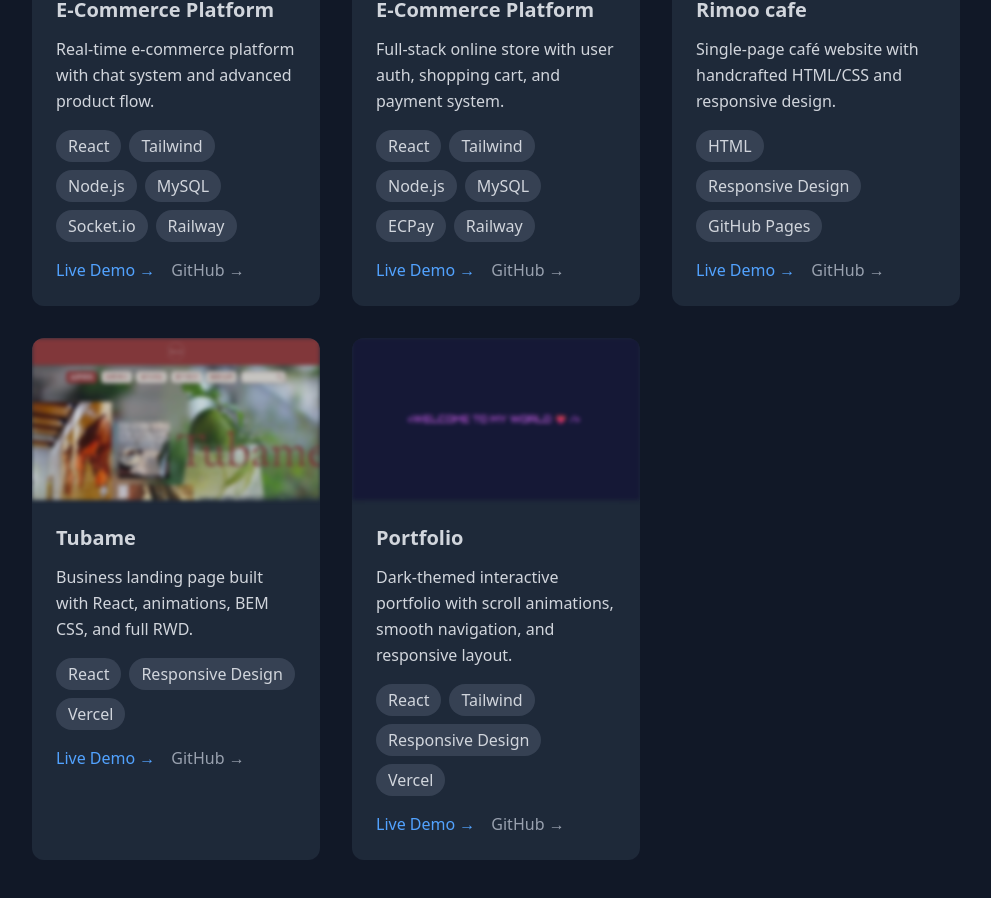
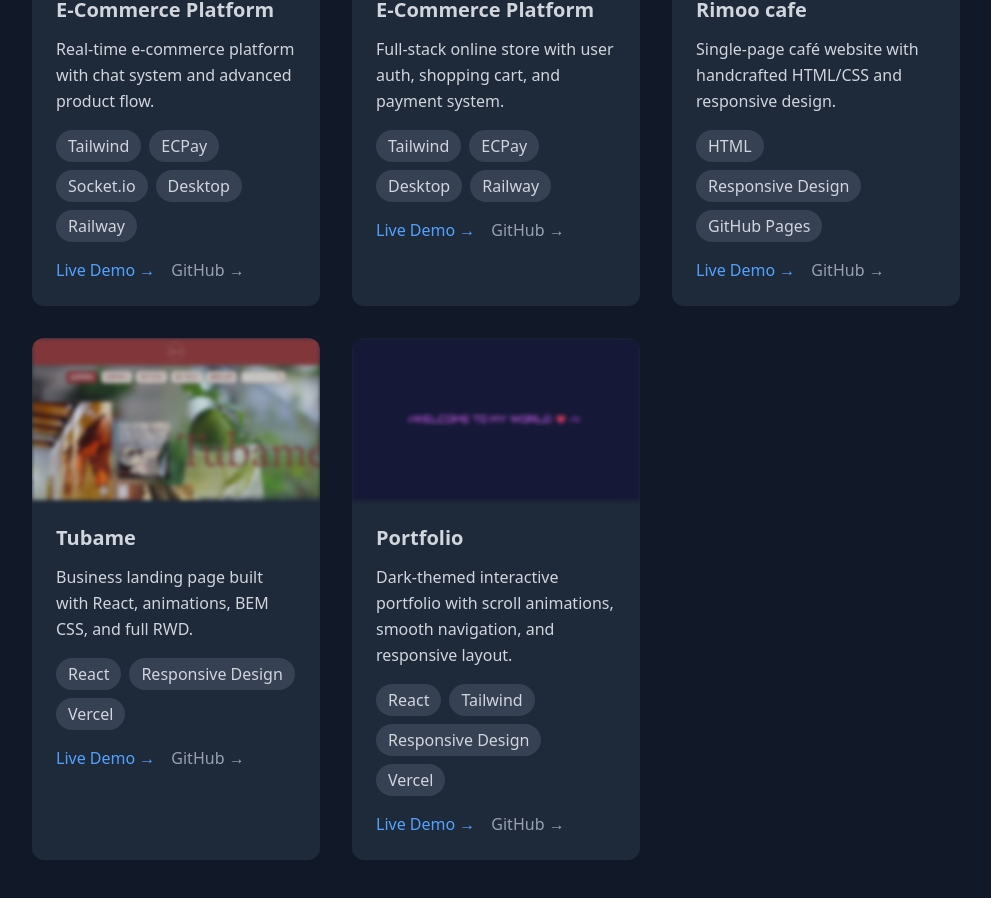
Before and after one commit to TunaSung/Portfolio, a React (Vite) app: page / in a window 1280 px wide. Shown: the part 2518-3416 px from the top of the page, without its empty margins (144-1135 px from the left). Built offline with nearby package versions, Linux system fonts and the light colour scheme.

Commit message:
更改技術棧

```diff
--- a/src/components/sections/4_Projects.jsx
+++ b/src/components/sections/4_Projects.jsx
@@ -16,7 +16,7 @@ function Projects() {
       title: "E-Commerce Platform",
       description:
         "Real-time e-commerce platform with chat system and advanced product flow.",
-      tech: ["React", "Tailwind", "Node.js", "MySQL", "Socket.io", "Railway"],
+      tech: ["Tailwind", "ECPay", "Socket.io", "Desktop", "Railway"],
       imageUrl: secondProjectImg,
       demoUrl: 'https://secondproject-production.up.railway.app',
       githubUrl: 'https://github.com/TunaSung/Second_project'
@@ -25,7 +25,7 @@ function Projects() {
       title: "E-Commerce Platform",
       description:
         "Full-stack online store with user auth, shopping cart, and payment system.",
-      tech: ["React", "Tailwind", "Node.js", "MySQL", "ECPay", "Railway"],
+      tech: ["Tailwind", "ECPay", "Desktop", "Railway"],
       imageUrl: firstProjectImg,
       demoUrl: 'https://firstproject-production-700b.up.railway.app',
       githubUrl: 'https://github.com/TunaSung/First_project'
```
